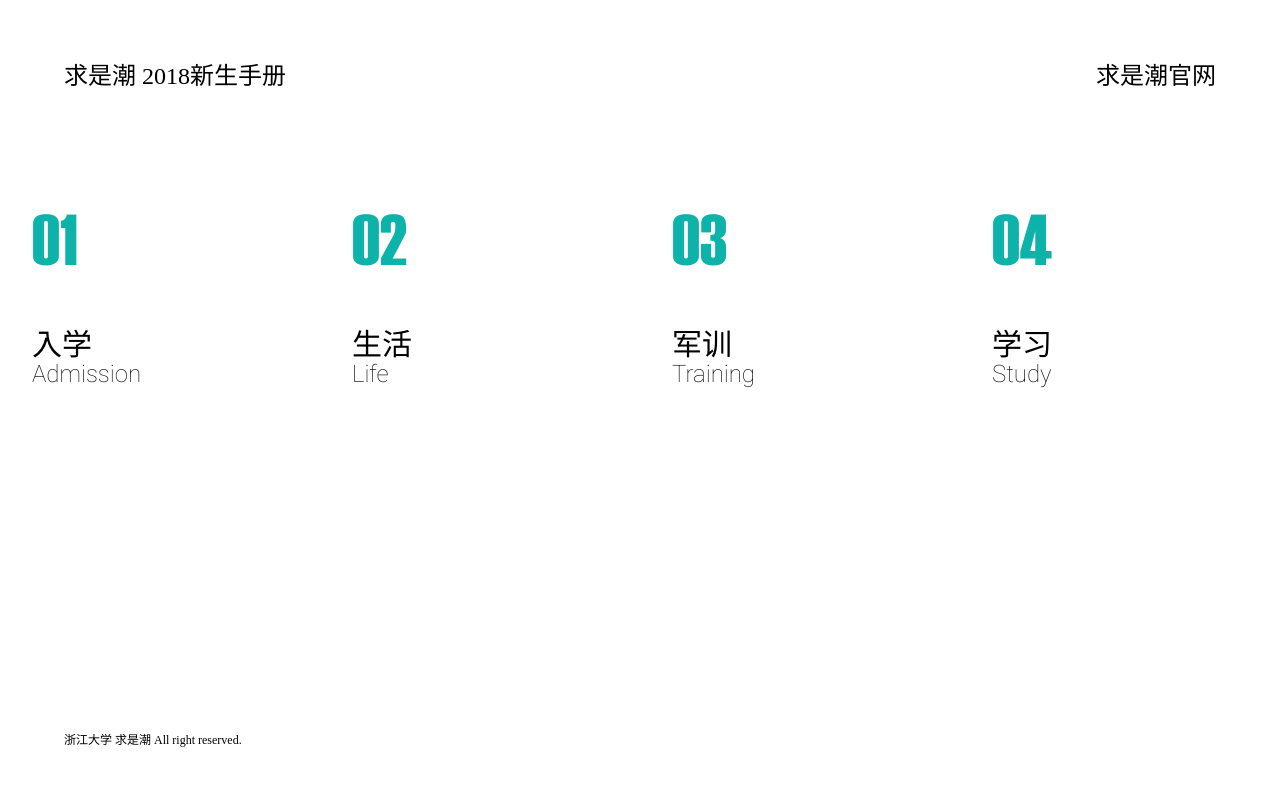
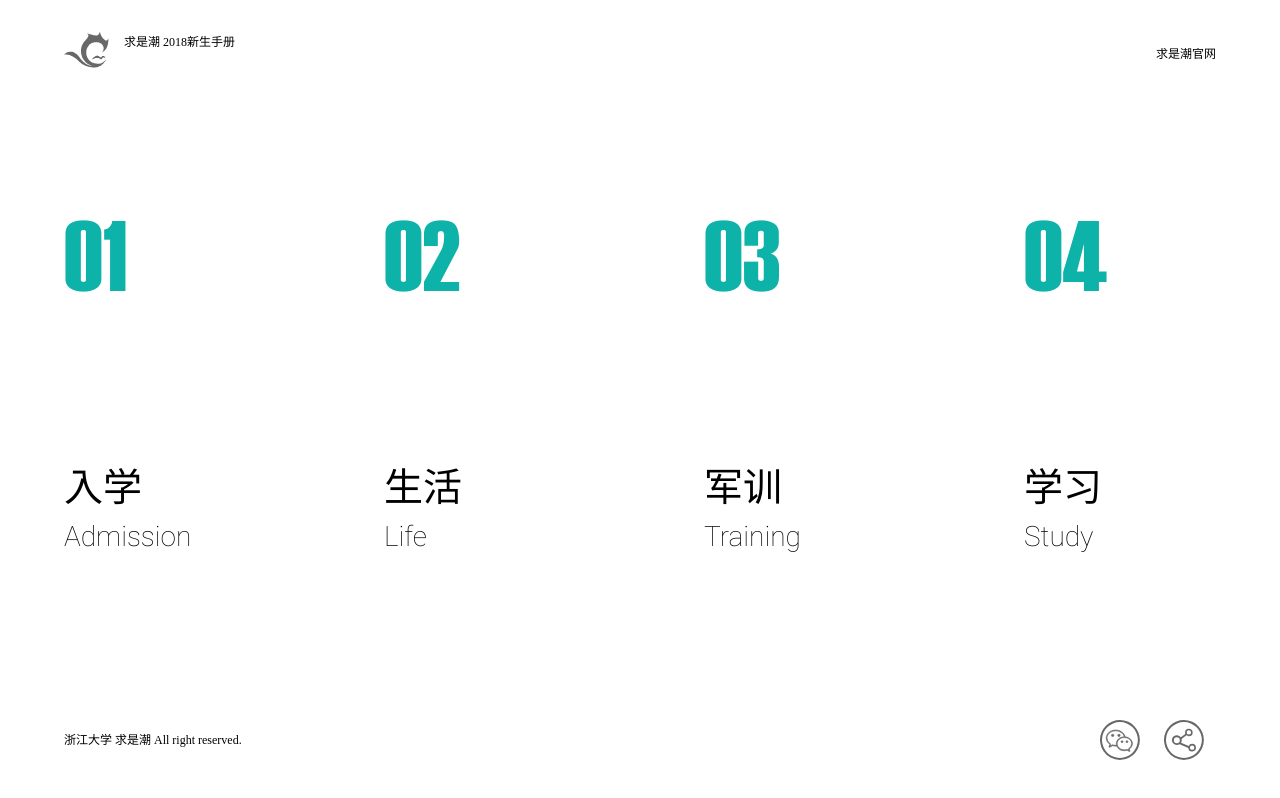
Before and after one commit to Cjkkkk/freshman, a plain HTML site: page index.html in a window 1280 px wide. Drawn offline with Linux system fonts and the light colour scheme; a web font is replaced by a local one.

Commit message:
增加logo

```diff
--- a/index.html
+++ b/index.html
@@ -26,9 +26,10 @@
             <p>学习</p>
             <p>Study</p>
         </div>
-        <p id = "declaration">求是潮 2018新生手册</p>
+        <div id = "declaration"><img src = "./src/img/qsc.svg"><p>求是潮 2018新生手册</p></div>
         <p id = "right">浙江大学 求是潮 All right reserved.</p>
         <p id = "official-site"><a id = "url" href = "#">求是潮官网</a></p>
+        <div id = "img-set"><img src="./src/img/share.svg"><img src="./src/img/weixin.svg"></div>
 
         <div class = "content">
             <div class = "button-set">
@@ -96,11 +97,11 @@
                     session.style.zIndex = 100
                     setTimeout(()=>{
                         p_collection[0].style.color = "#ffffff"
-                        p_collection[0].style.fontSize = "120px"
+                        // p_collection[0].style.fontSize = "120px"
                         p_collection[0].style.top = "20%"
                         p_collection[0].style.left = "5%"
                         p_collection[1].style.color = "#ffffff"
-                        p_collection[1].style.top = "30%"
+                        p_collection[1].style.top = "23%"
                         p_collection[1].style.left = "10%"
                         p_collection[2].style.color = "#ffffff"
                         p_collection[2].style.top = "45%"
@@ -125,7 +126,7 @@
                     session.style.zIndex = 1
                     session.style.height = "100vh"
                     p_collection[0].style.color = "#0db2a9"
-                    p_collection[0].style.fontSize = "72px"
+                    // p_collection[0].style.fontSize = "72px"
                     p_collection[0].style.left = "10%"
                     p_collection[0].style.top = "25%"
                     p_collection[1].style.color = "#000000"
--- a/src/css/index.css
+++ b/src/css/index.css
@@ -33,7 +33,19 @@ html,body{
     top: 4%;
     left: 5%;
     font-family: siyuanBold;
-    font-size: 24px;
+    font-size: 12px;
+}
+#declaration img{
+    display: inline-block;
+    width:15%;
+    height: 15%;
+}
+#declaration p{
+    display: inline-block;
+    height: 10%;
+    position: absolute;
+    left: 20%;
+    top:-30%;
 }
 #official-site{
     z-index: 300;
@@ -41,7 +53,7 @@ html,body{
     top: 4%;
     right: 5%;
     font-family: siyuanBold;
-    font-size: 24px;
+    font-size: 12px;
 }
 #official-site a{
     text-decoration: none;
@@ -56,7 +68,25 @@ html,body{
     font-size: 12px;
     color: #000000;
 }
-.blank{
+
+
+#img-set img:nth-child(1){
+    width: 5%;
+    height:5%;
+    position: fixed;
+    right: 5%;
+    bottom: 5%;
+    z-index: 300;
+}
+#img-set img:nth-child(2){
+    width: 5%;
+    height:5%;
+    position: fixed;
+    right: 10%;
+    bottom: 5%;
+    z-index: 300;
+ }
+.content{
     position: absolute;
     left: 0;
     width:100%;
@@ -125,26 +155,26 @@ html,body{
 .session p:nth-child(1){
     color: #0db2a9;
     font-family: Haettenschweiler;
-    font-size: 72px;
+    font-size: 100px;
     position: absolute;
-    left:10%;
+    left:20%;
     top:25%;
     margin: 0;
 }
 .session p:nth-child(2){
     position: absolute;
     font-family: siyuanRegular;
-    left:10%;
-    top:40%;
-    font-size: 30px;
+    left:20%;
+    top:57%;
+    font-size: 39px;
     margin: 0;
 }
 .session p:nth-child(3){
     font-family: robot;
     position: absolute;
-    font-size: 24px;
-    left:10%;
-    top:45%;
+    font-size: 28px;
+    left:20%;
+    top:65%;
     margin: 0;
 }
 
```
Also changed, not shown: src/img/logo-01.svg (added), src/img/logo-02.svg (added), src/img/logo-03.svg (added), src/img/qsc.svg (added), src/img/share.svg (added), src/img/weixin.svg (added).
